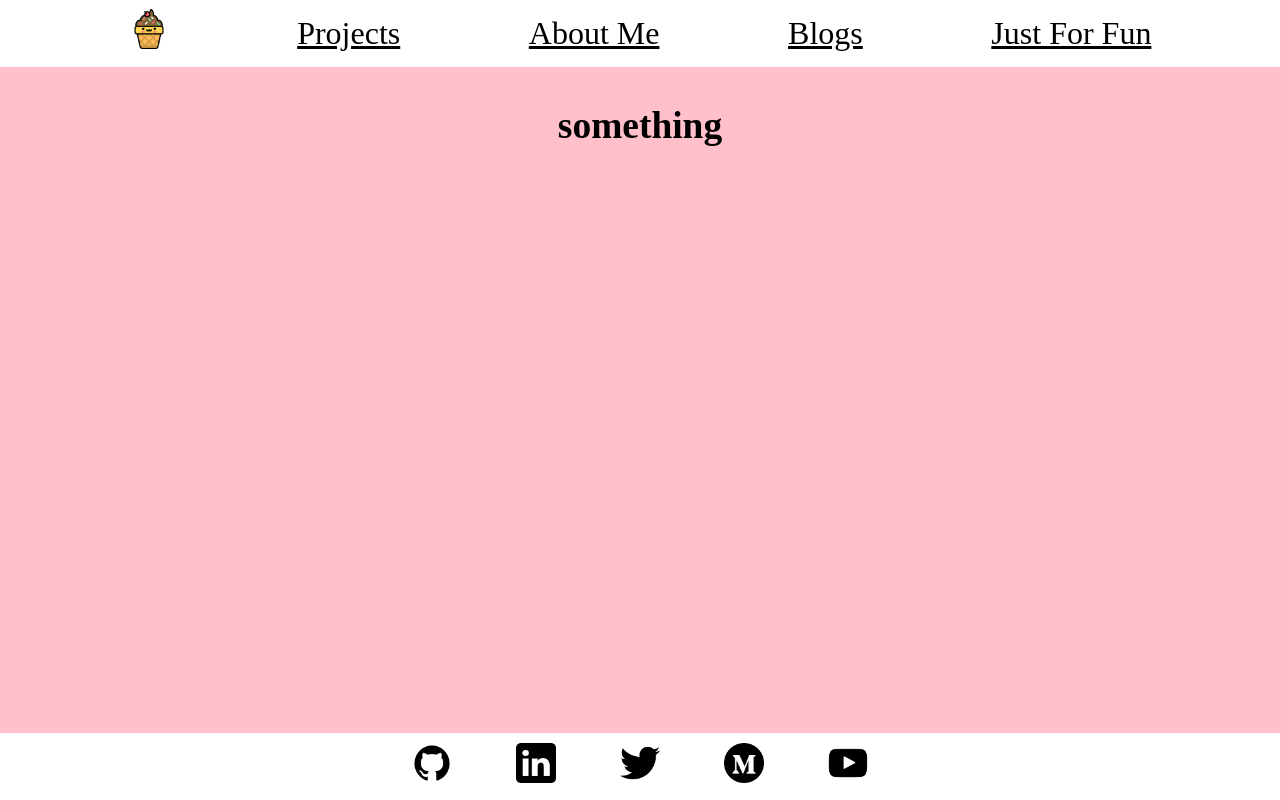
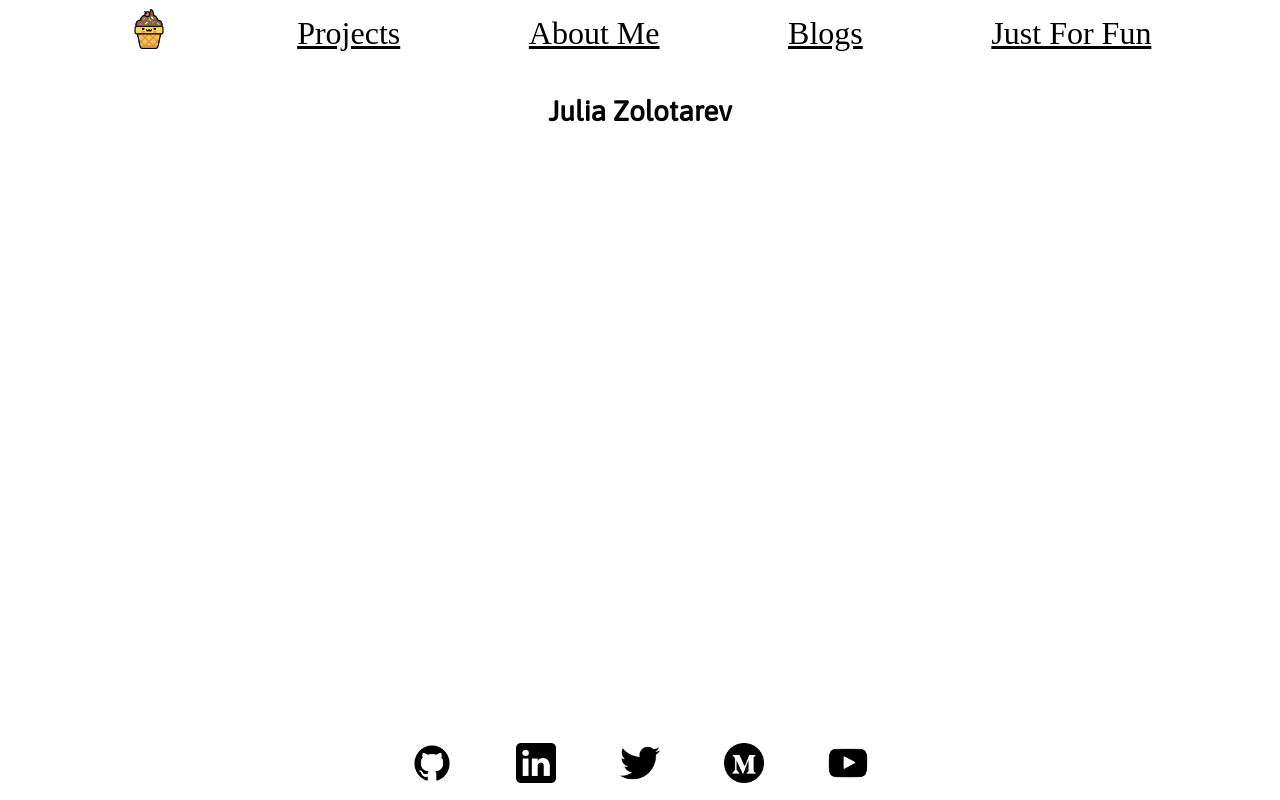
Before and after one commit to jzolo22/jz-portfolio, a React (Create React App) app: page /about in a window 1280 px wide. Built offline with nearby package versions, Linux system fonts and the light colour scheme; a web font is replaced by a local one.

Commit message:
add name size animation on about page

```diff
--- a/src/Pages/About.js
+++ b/src/Pages/About.js
@@ -1,6 +1,6 @@
 import React from 'react'
 import { motion } from 'framer-motion';
-import styled from 'styled-components'
+// import styled from 'styled-components'
 
 // let CenteredDiv = styled.div`
 //     grid-area: 1 / 1 / -1 / -1;
@@ -10,20 +10,17 @@ import styled from 'styled-components'
 
 function About(){
     return (
-        <motion.div
-        initial={{ opacity: 0 }}
-        animate={{ opacity: 1 }}
+        <motion.h1
+        initial={{justifyContent: "center", alignItems: "center", textAlign: "center", fontSize: "30px"}}
+        animate={{ justifyContent: "center", fontSize: "14px", alignItems: "flex-start"}}
         exit={{ opacity: 0 }}
-        transition={{ duration: 1 }}
+        transition={{ duration: 2 }}
         // animate={{ x: 500 }}
         // transition={{ ease: "easeOut", duration: 2 }}
-        style={{gridArea: "1 / 1 / -1 / -1", textAlign: "center", backgroundColor: "pink"}}
+        style={{gridRowStart: "1", gridRowEnd: "-1", gridColumnStart: "1", gridColumnEnd: "-1", display: "flex", justifyContent: "center", alignItems: "center"}}
         >
-
-        {/* <CenteredDiv> */}
-                    <h3>something</h3>
-        {/* </CenteredDiv> */}
-            </motion.div>
+                <h1>Julia Zolotarev</h1>
+        </motion.h1>
     )
 }
 
--- a/src/Pages/Home.js
+++ b/src/Pages/Home.js
@@ -1,12 +1,12 @@
 import React from 'react'
 import NameBanner from '../components/NameBanner'
-import styled from 'styled-components'
+// import styled from 'styled-components'
 import { motion } from 'framer-motion';
 
 
-const StyledHi = styled.div`
-    grid-area: 3 / 4 / -1 / -1
-`
+// const StyledHi = styled.div`
+//     grid-area: 3 / 4 / -1 / -1
+// `
 
 
 function Home(){
@@ -21,9 +21,9 @@ function Home(){
             transition={{ duration: 0.5 }}
             style={{gridArea: "1 / 1 / -1 / -1"}}
         >
-            <StyledHi>
+            <div>
                 <h3 style={{paddingLeft: "20%", paddingTop: "5%"}}>Hi! I'm</h3>
-            </StyledHi>
+            </div>
             <NameBanner names={names}/>
          </motion.div>
         </>
--- a/src/components/NameBanner.js
+++ b/src/components/NameBanner.js
@@ -12,7 +12,7 @@ const Banner = styled.div`
 
 function NameBanner ({ names }) {
     const [i, setI] = useState(0)
-    const [isRunning, setIsRunning] = useState(true)
+    const [isRunning] = useState(true)
     // const [intervalId, setIntervalId] = useState(null)
 
     useEffect(() => {
```
